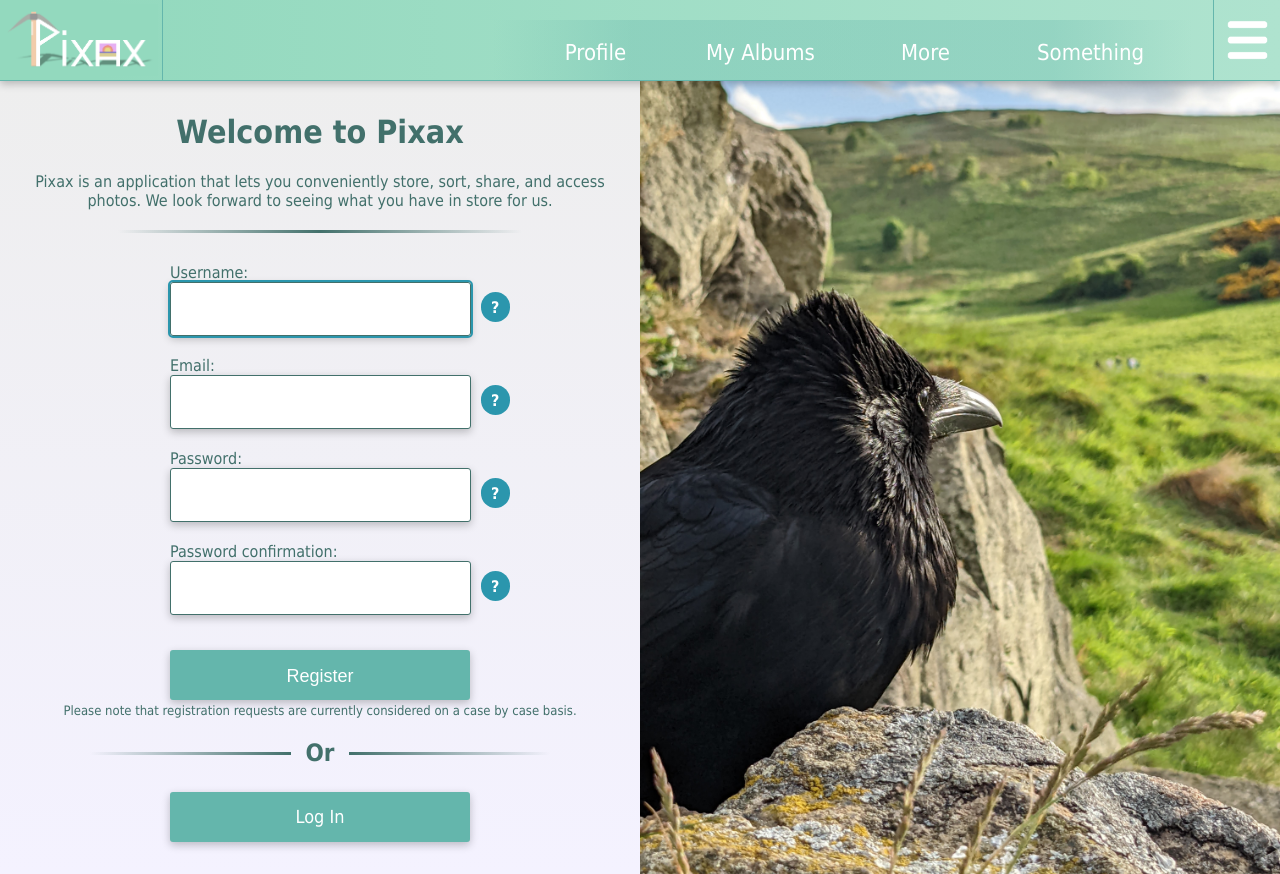
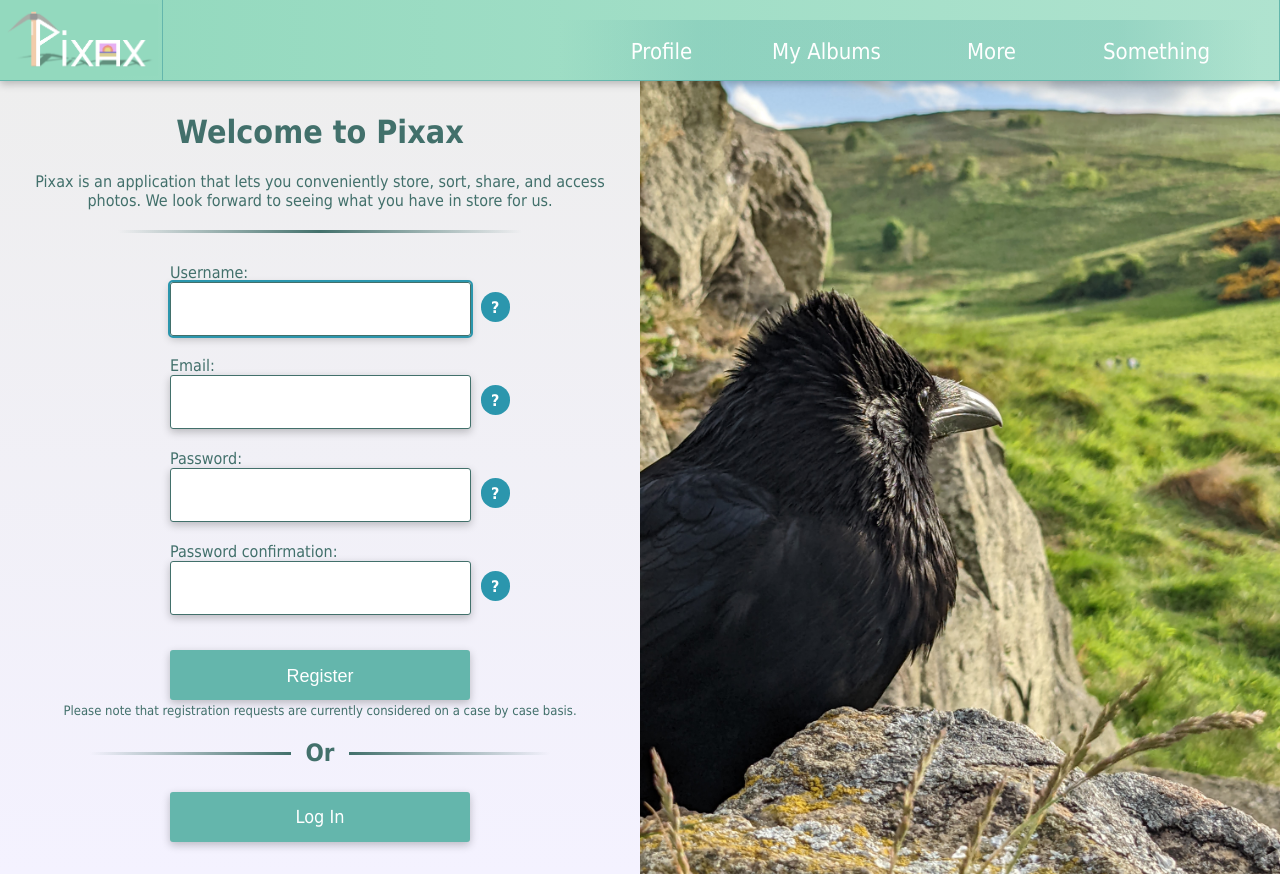
Before and after one commit to OliveMcCullough/Pixax-Project, a Django app: page /users/register/ in a window 1280 px wide. Run offline with Django 4.2, Linux system fonts and the light colour scheme.

Commit message:
More adjustements to website responsiveness

```diff
--- a/pixax/scss/pixax.scss
+++ b/pixax/scss/pixax.scss
@@ -26,7 +26,11 @@ $breakpoint-desktop: 1020px;
 
 $default-font-size:18px;
 $small-font-size:13px;
+
 $nav-elements-font-size:22px;
+$nav-elements-reduced-font-size:16px;
+
+$navbar-height:80px;
 
 @keyframes updown {
     0% {
@@ -83,7 +87,7 @@ html, body {
 
 .navbar{
     background:$nav-bar-gradient;
-    min-height: 80px;
+    min-height: $navbar-height;
     border-bottom: 1px $soft-border-color solid;
     box-shadow: $default-box-shadow;
     z-index: 2;
@@ -92,14 +96,14 @@ html, body {
     display: inline-block;
     a.nav_logo_link{
         float:left;
-        height:80px;
+        height:$navbar-height;
         margin:auto;
         border-right: 1px $soft-border-color solid;
         padding:0;
         img.nav_logo{
             display:inline-block;
-            max-height:72px;
-            margin:4px;
+            max-height:$navbar-height*0.9;
+            margin:$navbar-height*0.05;
         }
     }
     ul{
@@ -110,31 +114,41 @@ html, body {
         margin:0px;
         &.icon_list{
             border-left: 1px $soft-border-color solid;
-            height:60px;
-            padding:20px 0px 0 0;
+            height:$navbar-height*0.75;
+            padding:$navbar-height*0.25 0px 0 0;
             li{
                 padding:0px;
                 display: inline-block;
-                height:40px;
+                height:$navbar-height*0.5;
                 width:40px;
-                margin:0 13px;
+                margin:0 $navbar-height/16*3;
                 cursor:pointer;
                 &.profile_icon:hover img{
                     animation: updown 1s ease infinite;
                 }
-                &.menu_icon:hover img{
-                    animation: squish 1s ease infinite;
+                &.menu_icon{
+                    display:inline-block;
+                    @media screen and (min-width: ($breakpoint-phone+1)){
+                        display:none
+                    }
+                    &:hover img{
+                        animation: squish 1s ease infinite;
+                    }
                 }
                 img{
-                    max-height:40px;
+                    max-height:min(40px, 100%);
                     pointer-events: none;
                 }
             }
         }
         &.item_list{
-            height:60px;
+            display:none;
+            @media screen and (min-width: ($breakpoint-phone+1)){
+                display:inline-block
+            }
+            height:$navbar-height*0.75;
             background:linear-gradient(to right, rgba($green, 0) 0%,rgba($green, 0.3) 20%, rgba($green, 0.3) 80%, rgba($green, 0) 100%);
-            margin:20px 20px 0 0;
+            margin:$navbar-height*0.25 20px 0 0;
             padding:0 20px 0 20px;
             li{
                 margin:0;
@@ -143,6 +157,10 @@ html, body {
                 height:100%;
                 width: 135px;
                 margin:0 15px;
+                @media screen and (max-width: $breakpoint-desktop){
+                    width: 97px;
+                    margin:0 10px;
+                }
                 text-align: center;
                 position:relative;
                 transition: background-color 0.25s ease-in-out;
@@ -155,11 +173,14 @@ html, body {
                     text-decoration: none;
                     color:white;
                     font-size: $nav-elements-font-size;
+                    @media screen and (max-width: $breakpoint-desktop){
+                        font-size: $nav-elements-reduced-font-size;
+                    }
                     width:100%;
                     height:100%;
                     span{
                         position:absolute;
-                        bottom: 15px;
+                        bottom: $navbar-height/15*3;
                         display: block;
                         text-align: center;
                         width: 100%;
@@ -173,10 +194,10 @@ html, body {
 .main{
     flex: 1 1 auto;
     display: flex;
-    @media screen and (max-width: $breakpoint-phone){
-        flex-direction: column-reverse;
+    @media screen and (min-width: ($breakpoint-phone+1)){
+        flex-direction: row;
     }
-    flex-direction: row;
+    flex-direction: column-reverse;
     width: 100%;
     background:$subtle-background-white-gradient;
     z-index:1;
@@ -187,7 +208,7 @@ html, body {
         width: 50%;
     }
     & + .half-column{
-        @media screen and (max-width: $breakpoint-desktop) and (min-width: $breakpoint-phone){
+        @media screen and (max-width: $breakpoint-desktop) and (min-width: ($breakpoint-phone+1)){
             min-width: 40%;
         }
     }
--- a/pixax/static/css/pixax.css
+++ b/pixax/static/css/pixax.css
@@ -120,26 +120,40 @@ html, body {
   display: inline-block;
   height: 40px;
   width: 40px;
-  margin: 0 13px;
+  margin: 0 15px;
   cursor: pointer;
 }
 .navbar ul.icon_list li.profile_icon:hover img {
   -webkit-animation: updown 1s ease infinite;
           animation: updown 1s ease infinite;
 }
+.navbar ul.icon_list li.menu_icon {
+  display: inline-block;
+}
+@media screen and (min-width: 769px) {
+  .navbar ul.icon_list li.menu_icon {
+    display: none;
+  }
+}
 .navbar ul.icon_list li.menu_icon:hover img {
   -webkit-animation: squish 1s ease infinite;
           animation: squish 1s ease infinite;
 }
 .navbar ul.icon_list li img {
-  max-height: 40px;
+  max-height: min(40px, 100%);
   pointer-events: none;
 }
 .navbar ul.item_list {
+  display: none;
   height: 60px;
   background: linear-gradient(to right, rgba(100, 182, 172, 0) 0%, rgba(100, 182, 172, 0.3) 20%, rgba(100, 182, 172, 0.3) 80%, rgba(100, 182, 172, 0) 100%);
   margin: 20px 20px 0 0;
   padding: 0 20px 0 20px;
+}
+@media screen and (min-width: 769px) {
+  .navbar ul.item_list {
+    display: inline-block;
+  }
 }
 .navbar ul.item_list li {
   margin: 0;
@@ -153,6 +167,12 @@ html, body {
   transition: background-color 0.25s ease-in-out;
   background-color: rgba(100, 182, 172, 0);
 }
+@media screen and (max-width: 1020px) {
+  .navbar ul.item_list li {
+    width: 97px;
+    margin: 0 10px;
+  }
+}
 .navbar ul.item_list li:hover {
   background-color: #64B6AC;
 }
@@ -164,9 +184,14 @@ html, body {
   width: 100%;
   height: 100%;
 }
+@media screen and (max-width: 1020px) {
+  .navbar ul.item_list li a {
+    font-size: 16px;
+  }
+}
 .navbar ul.item_list li a span {
   position: absolute;
-  bottom: 15px;
+  bottom: 16px;
   display: block;
   text-align: center;
   width: 100%;
@@ -175,14 +200,14 @@ html, body {
 .main {
   flex: 1 1 auto;
   display: flex;
-  flex-direction: row;
+  flex-direction: column-reverse;
   width: 100%;
   background: linear-gradient(to top, #F4F2FF, #eeeeee);
   z-index: 1;
 }
-@media screen and (max-width: 768px) {
+@media screen and (min-width: 769px) {
   .main {
-    flex-direction: column-reverse;
+    flex-direction: row;
   }
 }
 
@@ -191,7 +216,7 @@ html, body {
     width: 50%;
   }
 }
-@media screen and (max-width: 1020px) and (min-width: 768px) {
+@media screen and (max-width: 1020px) and (min-width: 769px) {
   .half-column + .half-column {
     min-width: 40%;
   }
```
Also changed, not shown: 1 other file.
